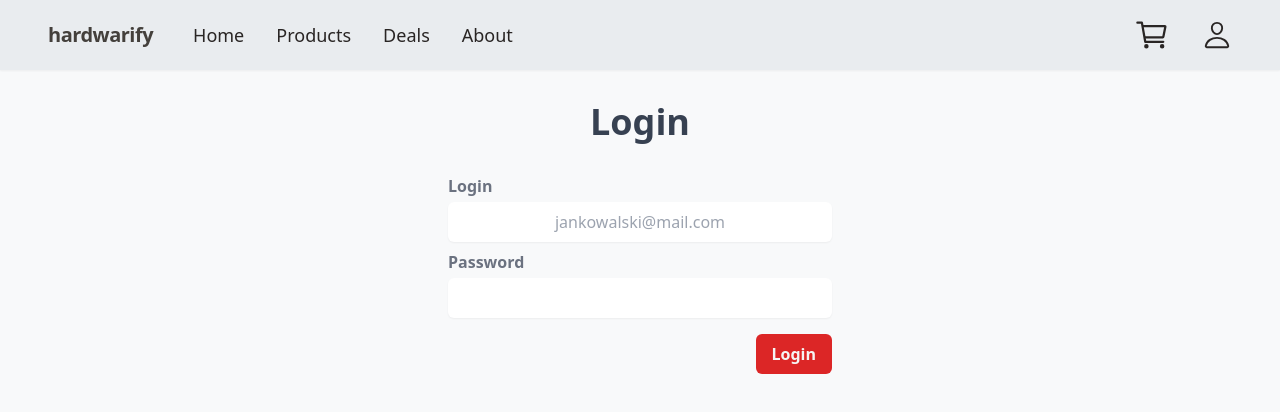
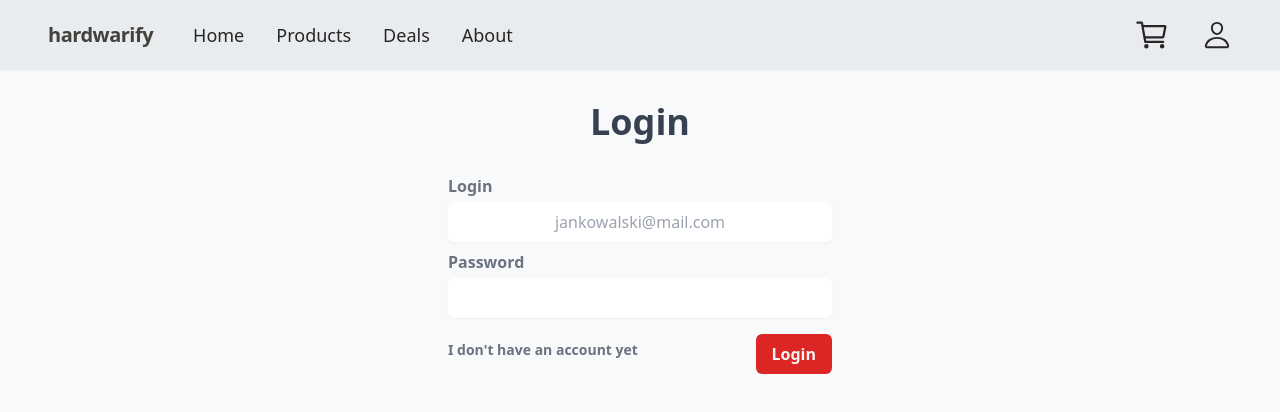
Before and after one commit to tojamrcel/hardwarify-project, a Next.js app: page /login in a window 1280 px wide. Shown: the top 412 px of the page. Built offline with nearby package versions, Linux system fonts and the light colour scheme.

Commit message:
feat: add link to registration form

```diff
--- a/app/login/page.tsx
+++ b/app/login/page.tsx
@@ -1,3 +1,5 @@
+import Link from "next/link";
+
 function Page() {
   return (
     <div className="flex flex-col items-center gap-8">
@@ -30,9 +32,18 @@ function Page() {
             className="text-md h-10 w-96 rounded-md p-2 text-center text-gray-800 shadow-sm outline-none transition-all duration-200 focus:shadow-lg"
           />
         </div>
-        <button className="ml-auto mt-2 rounded-md bg-red-600 px-4 py-2 font-semibold text-stone-100 transition-all duration-300 hover:bg-red-700">
-          Login
-        </button>
+        <div className="flex w-full items-center justify-between">
+          <Link
+            href="/register"
+            className="underline-offset-3 border-gray-500 text-sm font-semibold text-gray-500 hover:underline"
+          >
+            I don't have an account yet
+          </Link>
+
+          <button className="ml-auto mt-2 rounded-md bg-red-600 px-4 py-2 font-semibold text-stone-100 transition-all duration-300 hover:bg-red-700">
+            Login
+          </button>
+        </div>
       </form>
     </div>
   );
```
